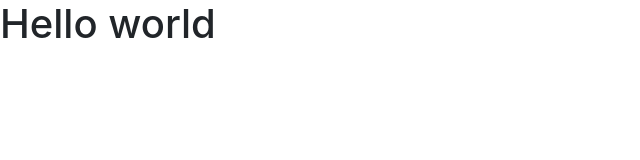
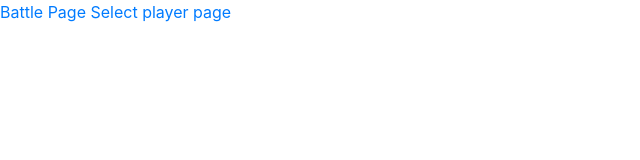
Before and after one commit to NinaRuiz/hogwartsCardGame, an Electron app: page index.html in a window 800 px wide. Shown: the whole page, without its empty margins (0-640 px from the left). Drawn offline with nearby package versions, Linux system fonts and the light colour scheme.

Commit message:
Refactor battle-page and add links to index file.

```diff
--- a/index.html
+++ b/index.html
@@ -13,6 +13,7 @@
 
 </head>
 <body>
-    <h1>Hello world</h1>
+    <a href="./pages/battle-page/battle-page.html">Battle Page</a>
+    <a href="./pages/select-player-page/select-player-page.html">Select player page</a>
 </body>
 </html>
```
Also changed, not shown: pages/battle-page/battle-page.css (added), pages/battle-page/battle-page.html (renamed from pages/battle page/battle-page.html), pages/battle-page/battle-page.js (added).
